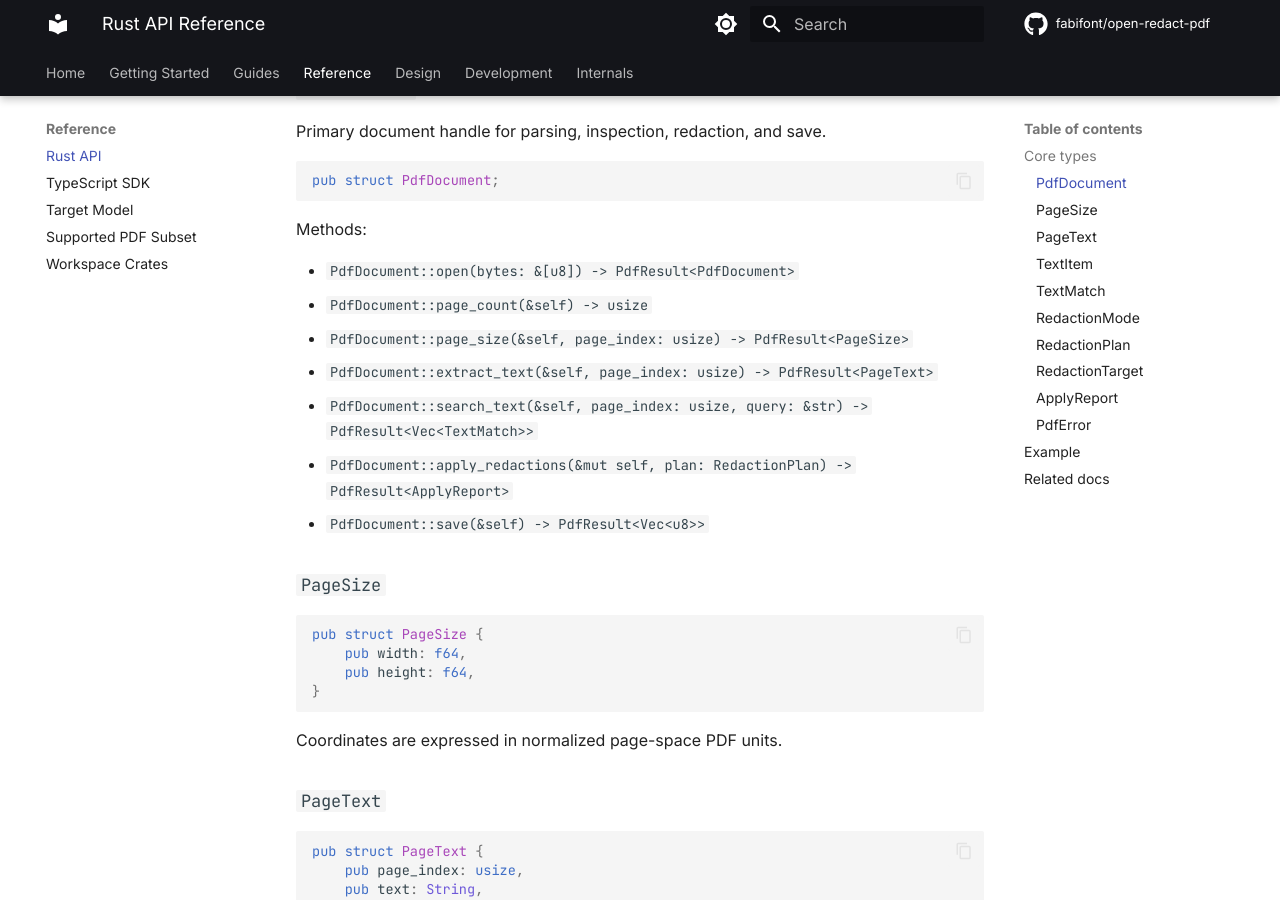
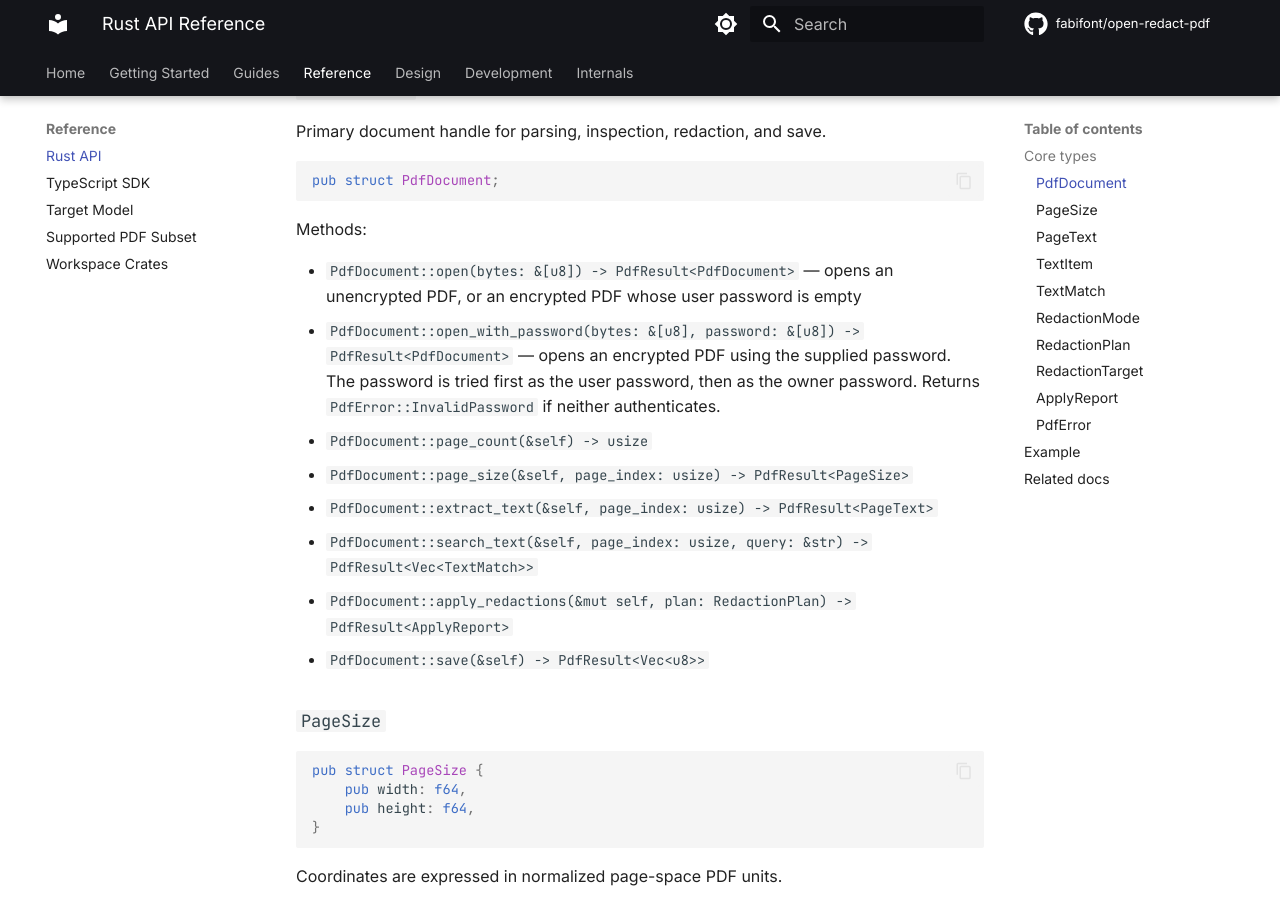
Before and after one commit to fabifont/open-redact-pdf, an MkDocs documentation site: the page built from docs/reference/rust-api.md, in a window 1280 px wide and 900 px high, scrolled down 312 px. Built offline with MkDocs 1.6.1 and Material for MkDocs 9.7.7, drawn with Linux system fonts in a browser that asks for light colours; comment, search, counter and statistics services are not loaded; some of the changed text lies outside the part shown.

Commit message:
docs: document user/owner password support for RC4 decryption

```diff
--- a/docs/reference/rust-api.md
+++ b/docs/reference/rust-api.md
@@ -18,7 +18,8 @@ pub struct PdfDocument;
 
 Methods:
 
-- `PdfDocument::open(bytes: &[u8]) -> PdfResult<PdfDocument>`
+- `PdfDocument::open(bytes: &[u8]) -> PdfResult<PdfDocument>` — opens an unencrypted PDF, or an encrypted PDF whose user password is empty
+- `PdfDocument::open_with_password(bytes: &[u8], password: &[u8]) -> PdfResult<PdfDocument>` — opens an encrypted PDF using the supplied password. The password is tried first as the user password, then as the owner password. Returns `PdfError::InvalidPassword` if neither authenticates.
 - `PdfDocument::page_count(&self) -> usize`
 - `PdfDocument::page_size(&self, page_index: usize) -> PdfResult<PageSize>`
 - `PdfDocument::extract_text(&self, page_index: usize) -> PdfResult<PageText>`
@@ -133,6 +134,7 @@ Typical categories in the MVP:
 - parse or corruption errors
 - unsupported PDF features
 - unsupported options
+- invalid password — the supplied password does not authenticate as the user or owner password on an encrypted document
 
 ## Example
 
```
Also changed, not shown: docs/reference/supported-subset.md (+2 -2 lines), docs/reference/ts-sdk.md (+5 -1 lines), docs/roadmap.md (+2 -2 lines).
